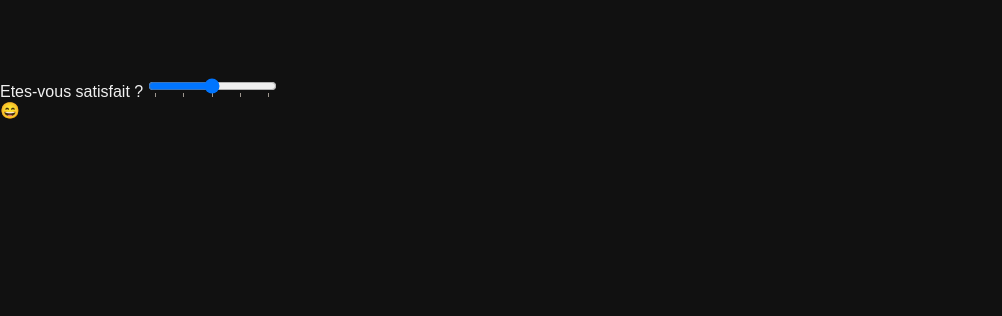
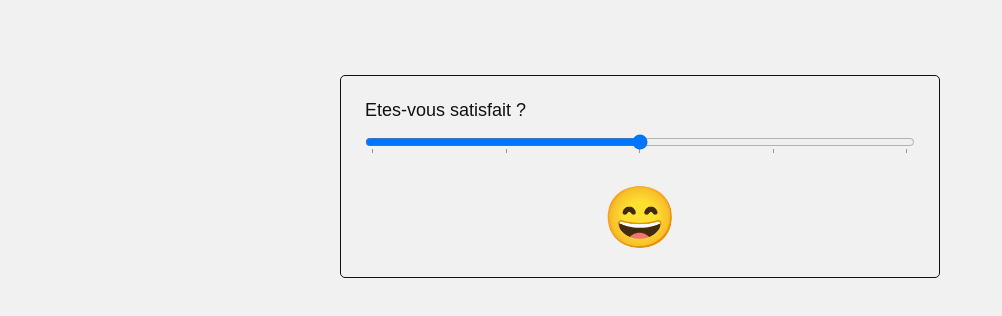
Before and after one commit to Abdourahamane10/Javascript_project, a plain HTML site: page 4.Range/index.html in a window 1280 px wide. Shown: the whole page, without its empty margins (0-1002 px from the left). Drawn offline with Linux system fonts and the light colour scheme.

Commit message:
Ajout de styles pour la range d'emojis

```diff
--- a/4.Range/style.css
+++ b/4.Range/style.css
@@ -6,7 +6,35 @@
 
 body {
   font-family: Arial, Helvetica, sans-serif;
-  background-color: #111;
-  color: #f1f1f1;
+  background-color: #f1f1f1;
+  color: #111;
   padding-top: 75px;
 }
+
+.container {
+  max-width: 600px;
+  border: 1px solid #111;
+  margin: 0 auto;
+  padding: 24px;
+  border-radius: 5px;
+}
+
+.input-group {
+  margin-bottom: 25px;
+}
+
+label {
+  display: block;
+  margin-bottom: 10px;
+  font-size: 18px;
+}
+
+.range-input {
+  width: 100%;
+  cursor: pointer;
+}
+
+.emoji-value {
+  text-align: center;
+  font-size: 60px;
+}
```
